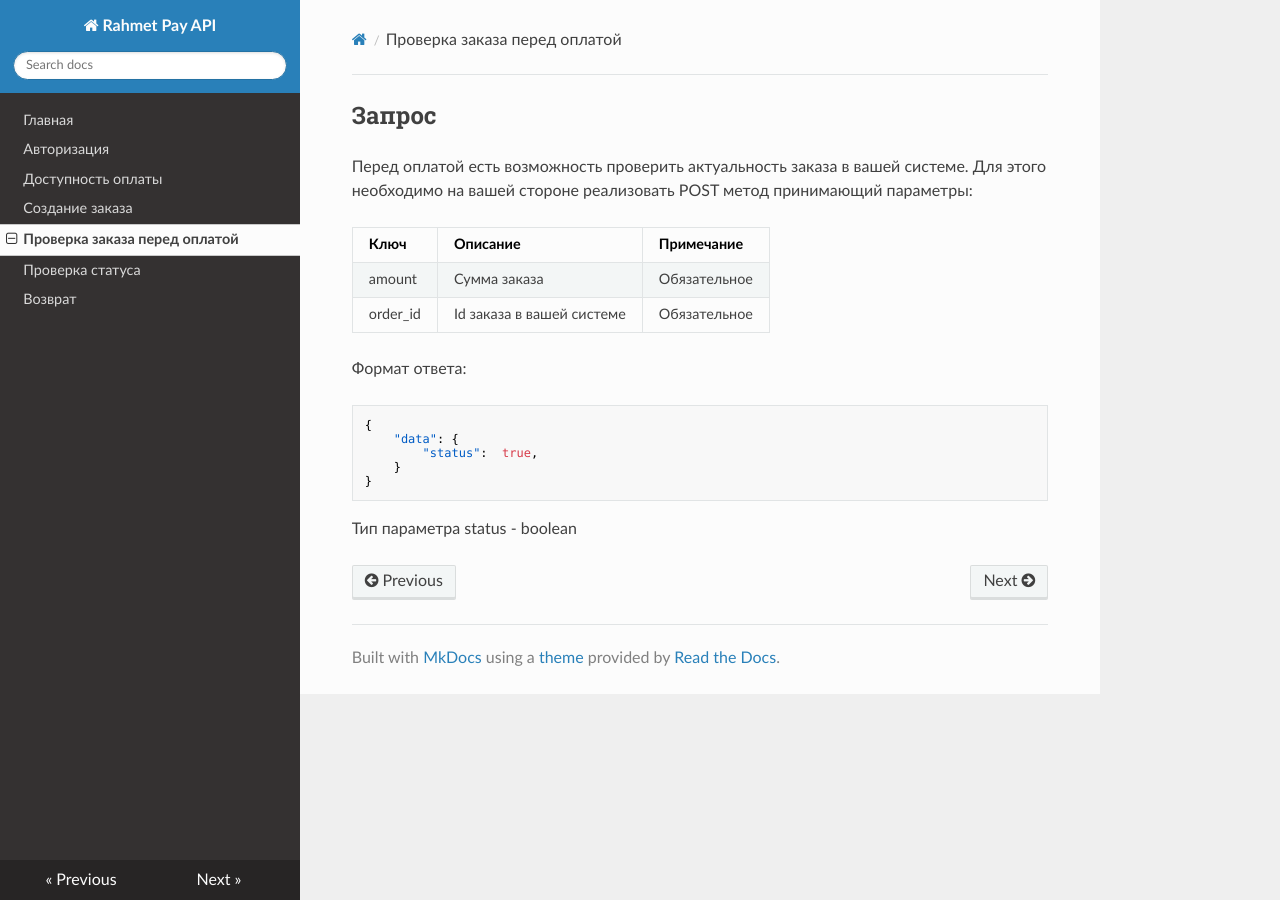
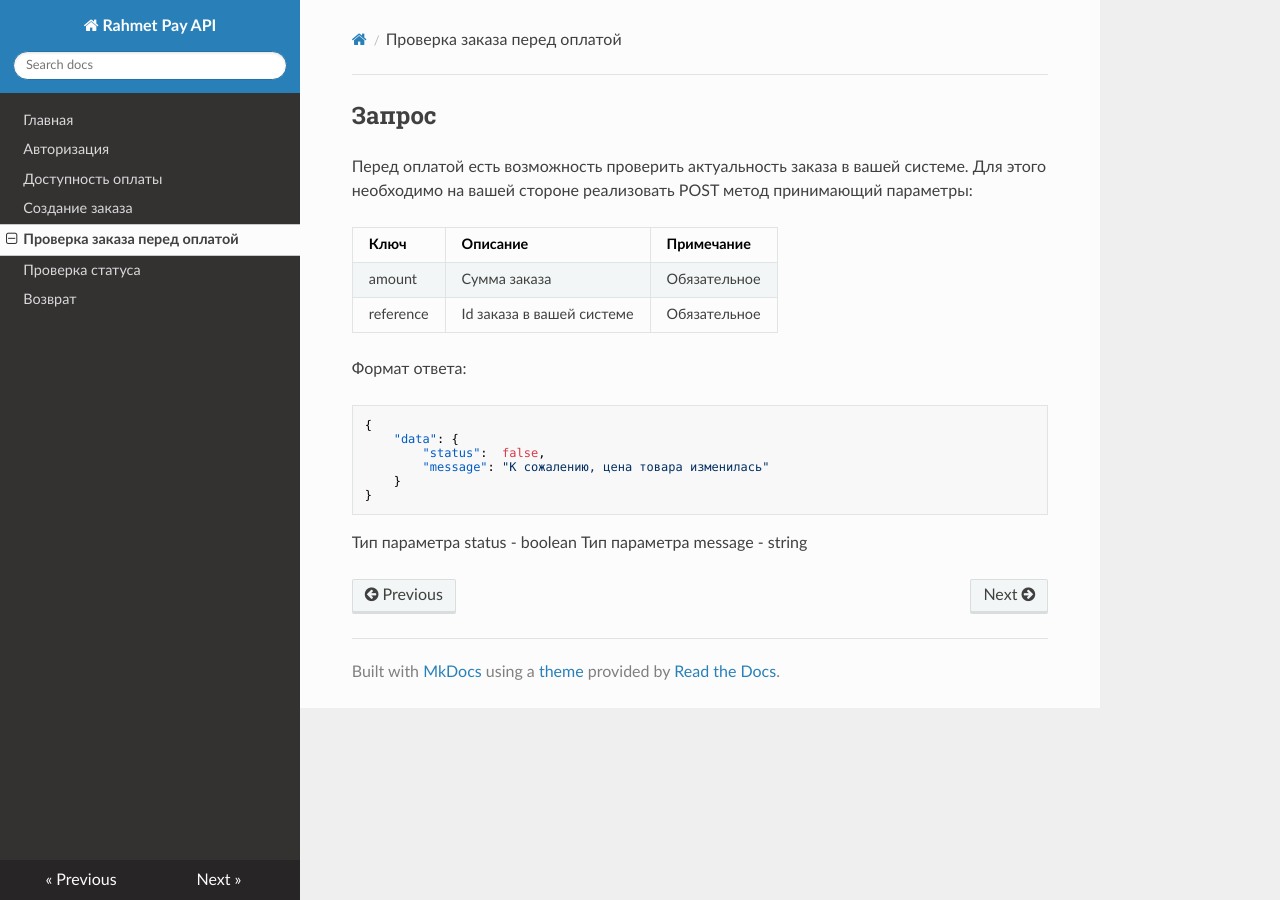
Before and after one commit to rahmetapp/docs, an MkDocs documentation site: the page built from docs/check_before_pay.md, in a window 1280 px wide. Built offline with MkDocs 1.6.1, drawn with Linux system fonts in a browser that asks for light colours; nearby versions of some CDN libraries; old or Windows-style settings are respelled for this version of MkDocs.

Commit message:
update doc

````diff
--- a/docs/check_before_pay.md
+++ b/docs/check_before_pay.md
@@ -6,15 +6,17 @@
 Ключ | Описание | Примечание
 --- | --- | ---
 amount | Сумма заказа | Обязательное
-order_id | Id заказа в вашей системе | Обязательное
+reference | Id заказа в вашей системе | Обязательное
 
 Формат ответа:
 ```
 {
     "data": {
-        "status":  true,
+        "status":  false,
+        "message": "К сожалению, цена товара изменилась"
     }
 }
 ```
 
 Тип параметра status - boolean
+Тип параметра message - string
````
